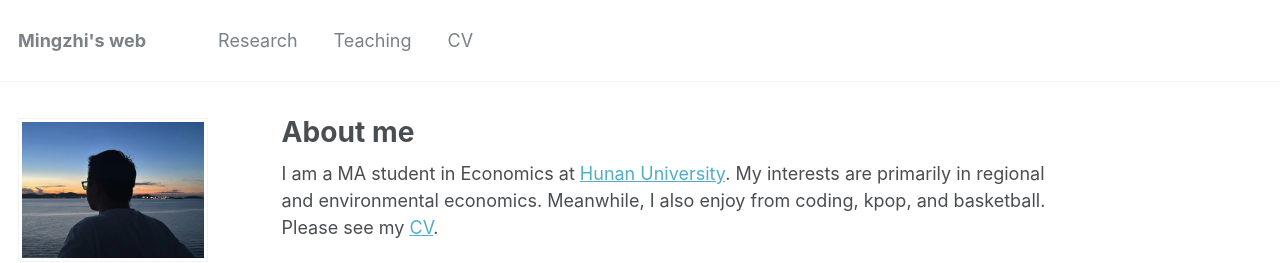
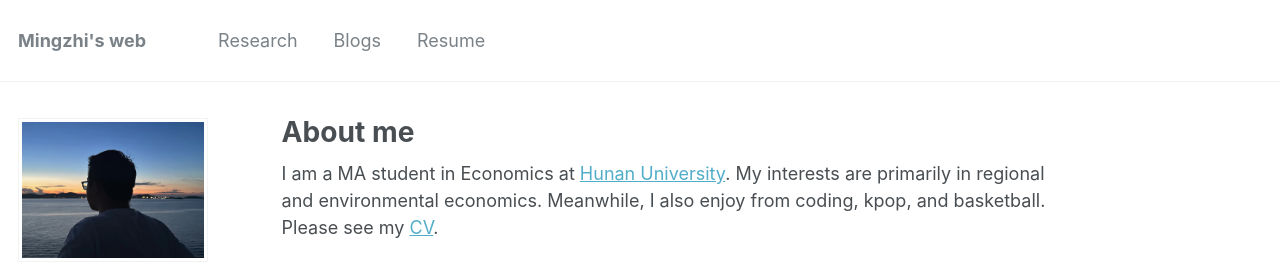
Before and after one commit to mingzhi361/mingzhi361.github.io, a Jekyll site: the page built from _pages/about.md, in a window 1280 px wide. Shown: the top 263 px of the page. Built offline with Jekyll 4.4.1, drawn with Linux system fonts in a browser that asks for light colours.

Commit message:
Update navigation.yml

```diff
--- a/_data/navigation.yml
+++ b/_data/navigation.yml
@@ -3,8 +3,8 @@ main:
   - title: "Research"
     url: /research/
 
-  - title: "Teaching"
-    url: /teaching/
+  - title: "Blogs"
+    url: /blogs/
 
-  - title: "CV"
-    url: /files/Tai_CV.pdf
+  - title: "Resume"
+    url: /files/mingzhi361-CV.pdf
```
